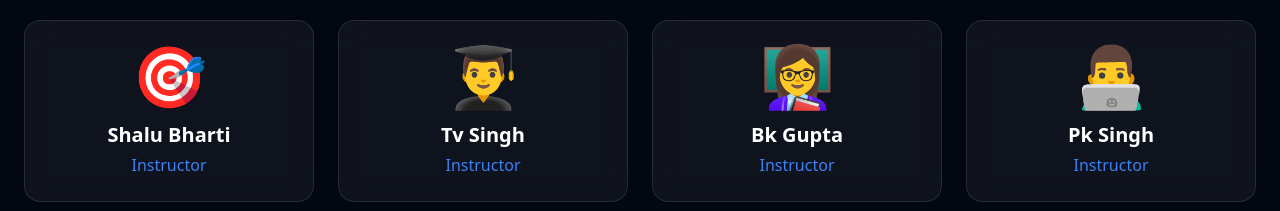
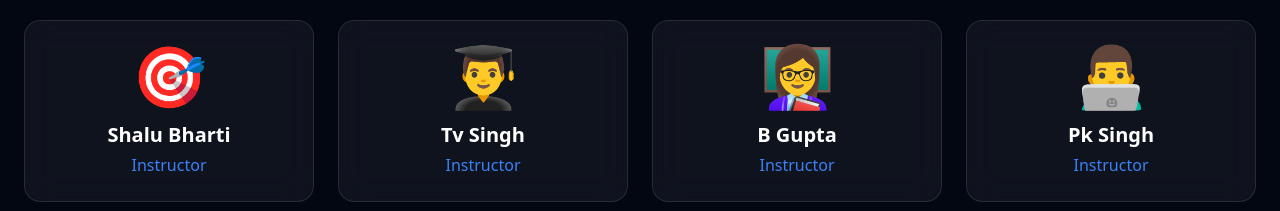
Before and after one commit to Prakashku5566/seedCodeAcademy, a React (Vite) app: page /about in a window 1280 px wide. Shown: the part 2100-2311 px from the top of the page. Built offline with nearby package versions, Linux system fonts and the light colour scheme.

Commit message:
Update team member name in AboutPage

```diff
--- a/src/pages/AboutPage.jsx
+++ b/src/pages/AboutPage.jsx
@@ -46,7 +46,7 @@ export default function AboutPage() {
     const team = [
         { name: "Shalu Bharti", role: "Instructor", emoji: "🎯" },
         { name: "Tv Singh", role: "Instructor", emoji: "👨‍🎓" },
-        { name: "Bk Gupta", role: "Instructor", emoji: "👩‍🏫" },
+        { name: "B Gupta", role: "Instructor", emoji: "👩‍🏫" },
         { name: "Pk Singh", role: "Instructor", emoji: "👨‍💻" },
     ];
 
```
